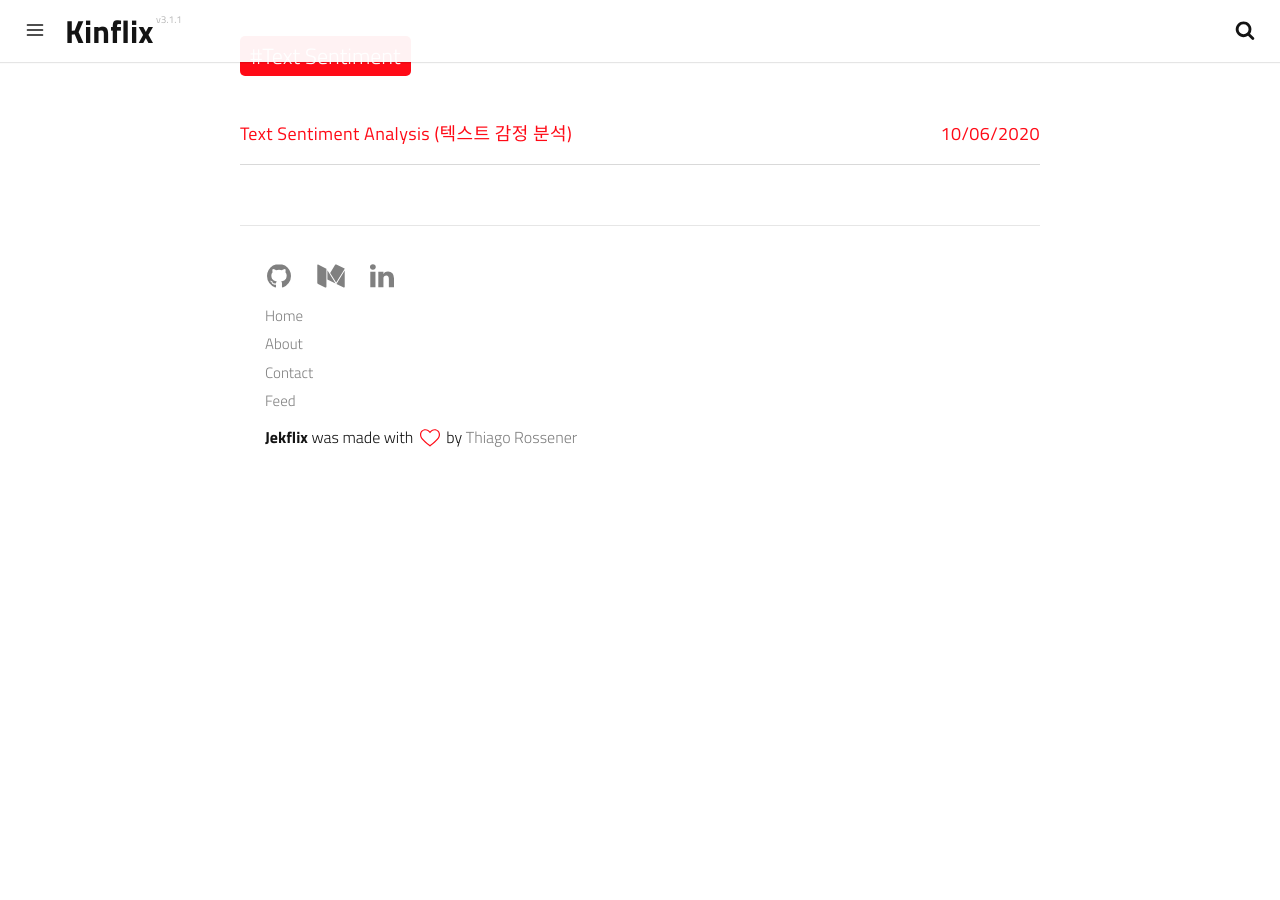
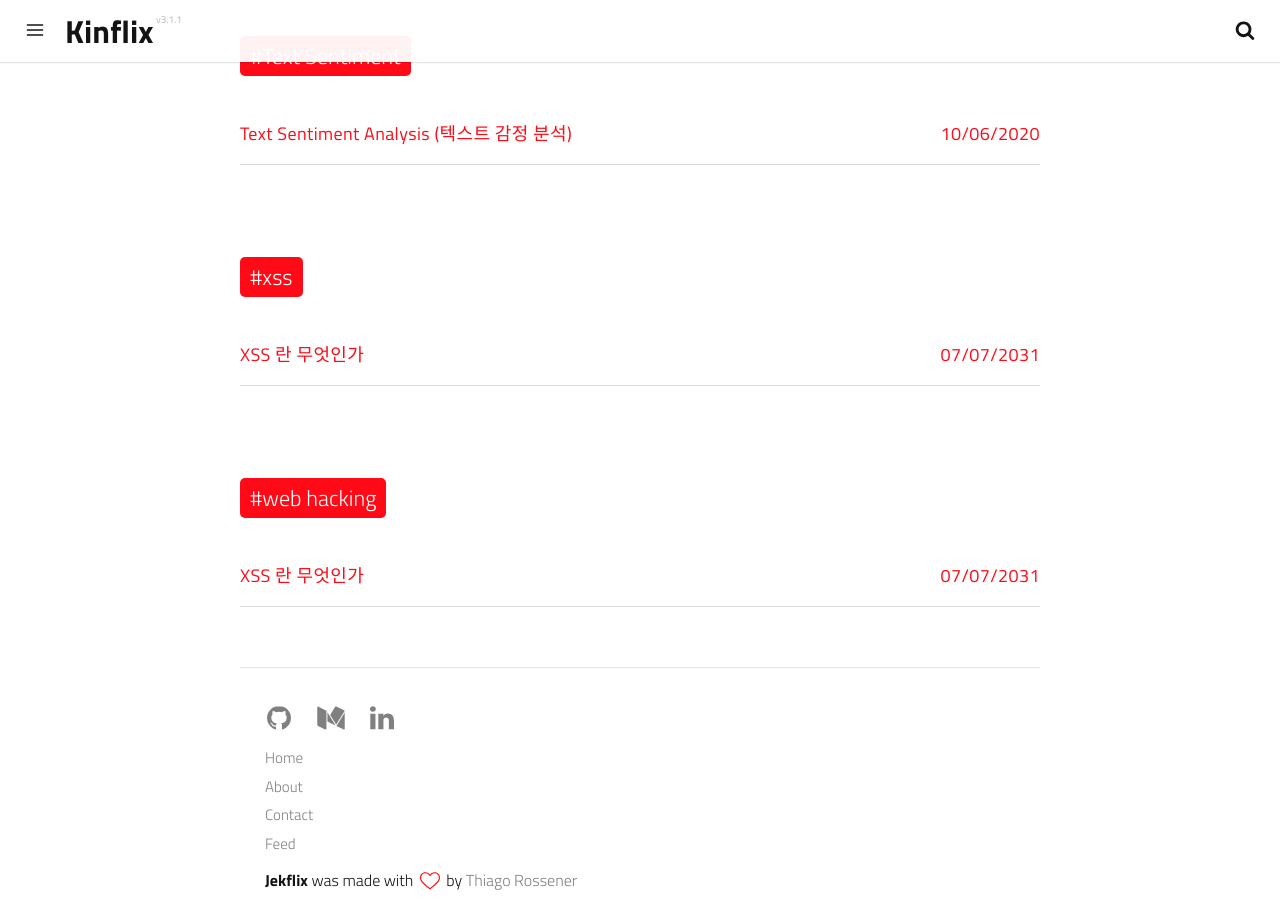
Before and after one commit to kingsae1/kingsae1.github.io, a Jekyll site: the page built from tags.html, in a window 1280 px wide and 900 px high, scrolled down 3137 px. Built offline with Jekyll 4.4.1, drawn with Linux system fonts in a browser that asks for light colours; a script that is not in the unit is left out; before the commit the page ends 3623 px from its top, so only the background shows below that.

Commit message:
Update Config

```diff
--- a/_config.yml
+++ b/_config.yml
@@ -39,8 +39,8 @@ two_columns_layout: true
 
 # Advanced Settings
 baseurl: "" # the subpath of your site, e.g. /blog
-url: "" # the base hostname & protocol for your site
-google_analytics: "UA-XXXXXXXX-X"
+url: "https://kingsae1.github.io" # the base hostname & protocol for your site
+google_analytics: "UA-G-BN80Y1XNK3"
 language: "kr"
 categories_folder: category
 sent_message_url: "/contact/message-sent/"
--- /dev/null
+++ b/_posts/2021-07-08-[web] XSS.md
@@ -0,0 +1,20 @@
+---
+title: XSS 란 무엇인가
+subtitle: XSS
+description: XSS
+date: 2031-07-07 00:30:09
+layout: post
+category: web
+tags:
+  - xss
+  - web hacking
+paginate: false
+author: kingsae
+image: https://media-exp1.licdn.com/dms/image/C4E12AQExya9RIC9bBw/article-cover_image-shrink_720_1280/0/1581258759534?e=1631145600&v=beta&t=OmKaw_UHZ3q_mKJFk7Qy1WwqitTc-KhjmbMneBhuTxc
+---
+
+# Test
+
+### 123
+
+test 123123
```
